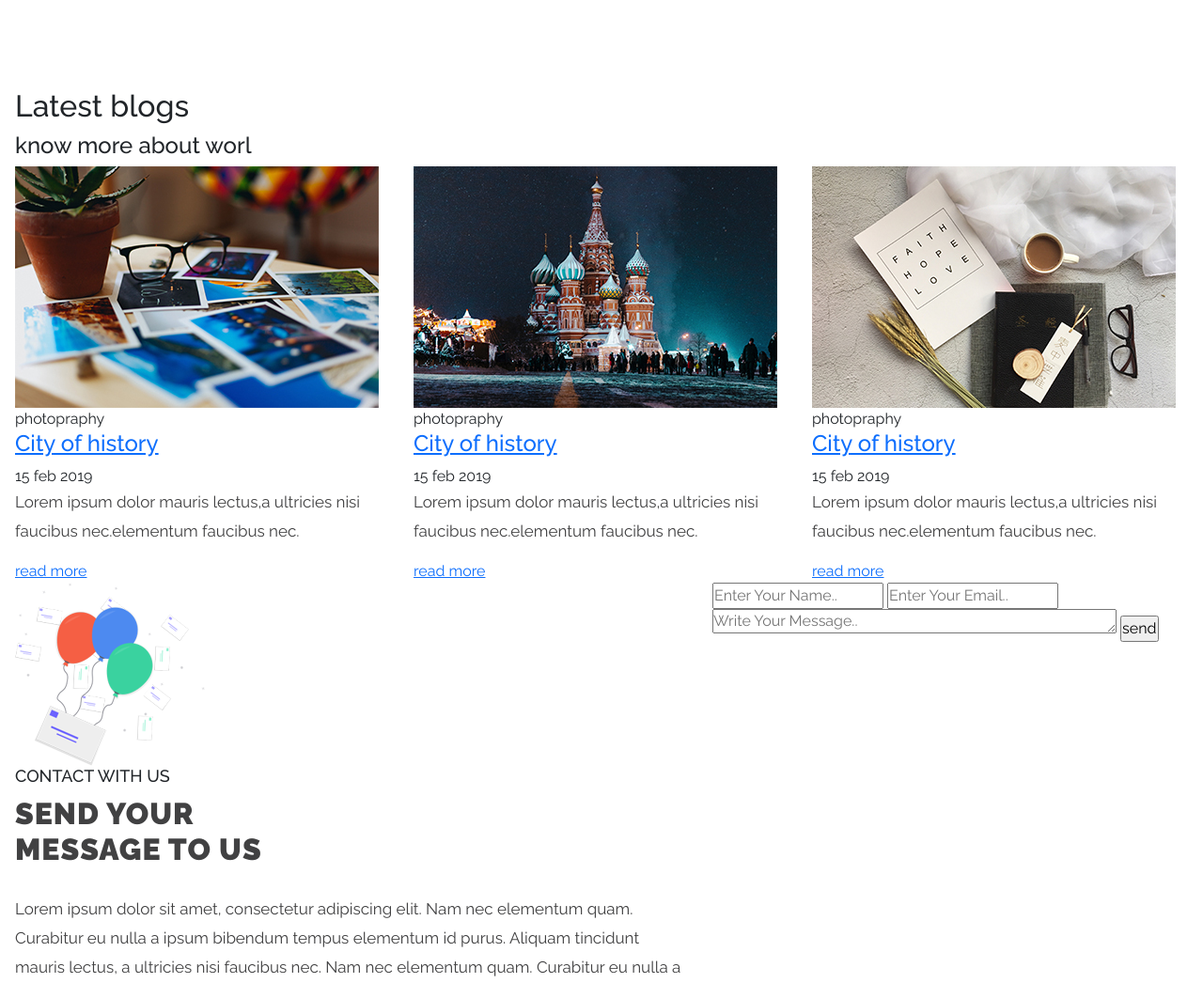
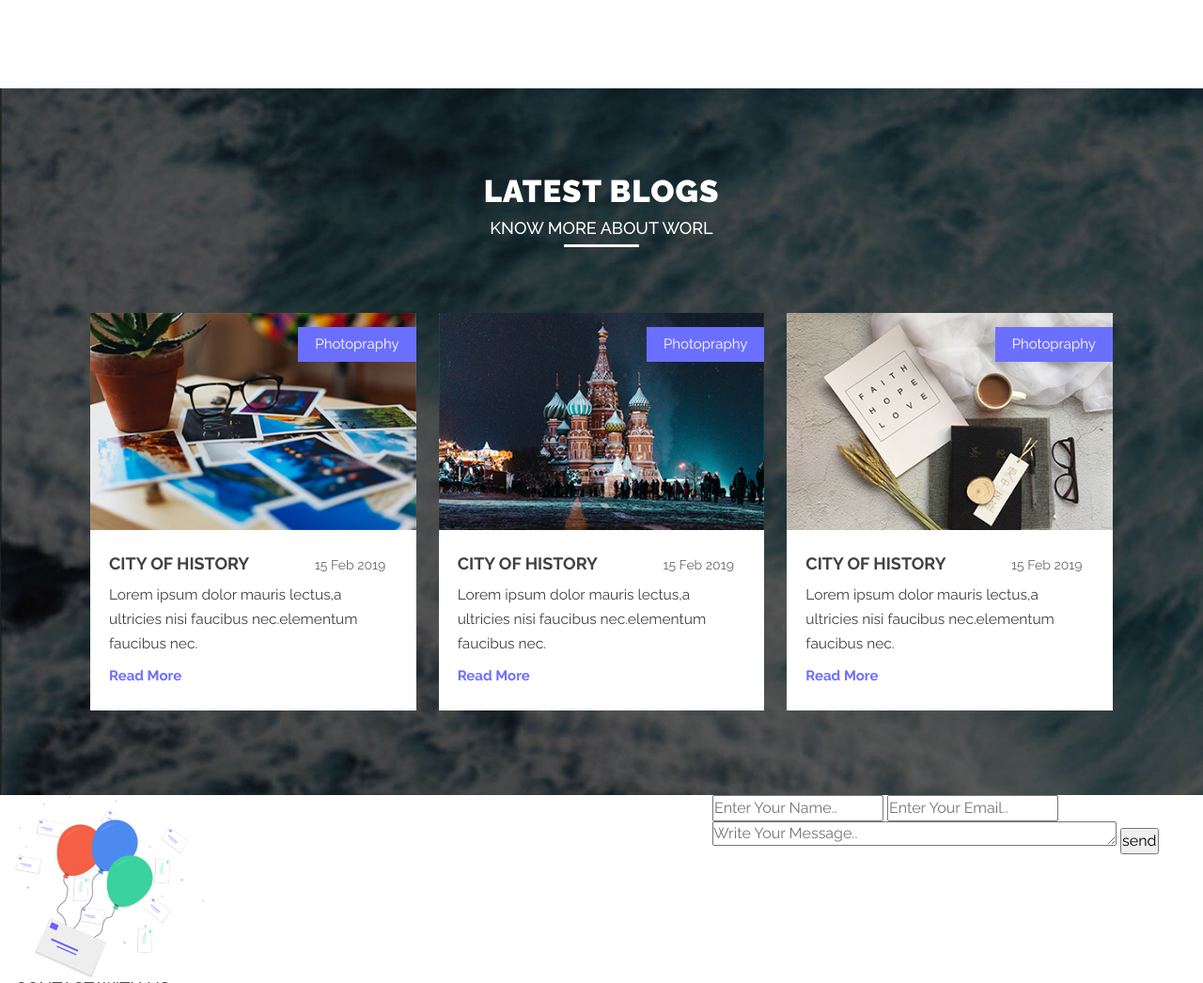
Before and after one commit to subarnasabirah/bootstrap5landingpage, a website: page index.html in a window 1280 px wide. Shown: the part 6149-7195 px from the top of the page at 94% size. Drawn offline with Linux system fonts and the light colour scheme.

Commit message:
blog area completed

```diff
--- a/scss/abstracts/_variables.scss
+++ b/scss/abstracts/_variables.scss
@@ -53,3 +53,4 @@ $light-color: #edeaea;
 $light-blue: #353899;
 $blu-color: #686ab3;
 $contnt-bg-color: #F9F9FF;
+$spn-text-color: #686868;
--- a/scss/pages/_home.scss
+++ b/scss/pages/_home.scss
@@ -5,3 +5,4 @@
 @import 'home/counter';
 @import 'home/team';
 @import 'home/testim';
+@import 'home/blog';
--- /dev/null
+++ b/scss/pages/home/_blog.scss
@@ -0,0 +1,150 @@
+.latest-blog-area{
+    padding: 90px 80px;
+    background-image: url('../img/blog/blog-bg.jpg');
+}
+
+.blog-heading{
+    text-align-last: center;
+    display: inline-block;
+    margin: auto;
+    h2{
+        font-weight: 900;
+        font-size: 33px;
+        letter-spacing: 1px;
+        text-transform: uppercase;
+        color: $white-color;
+    }
+    h4{
+        position: relative;
+        display: inline-block;
+        text-transform: uppercase;
+        color: $white-color;
+        font-size: 18px;
+        margin-bottom: 80px;
+    }
+    h4::before{
+        position: absolute;
+        content: "";
+        width: 80px;
+        height: 3px;
+        background-color: $white-color;
+        left: 50%;
+        bottom: -10px;
+        @include transition (.5s);
+        @include transform (translateX(-50%));
+
+    }
+
+}
+.single-blog{
+    background-color: $white-color;
+    overflow: hidden;
+    .blog-image{
+        position: relative;
+        overflow: hidden;
+        img{
+            @include transition (.7s);
+            width: 100%;
+        }
+        img:hover{
+            @include transform (scale(1.1));
+
+        }
+    }
+
+}
+
+.intro-text-blog{
+    position: absolute;
+    left: 0%;
+    top: 25%;
+    margin: auto;
+    right: 0;
+    text-align: center;
+}
+
+.blog-tag{
+    position: absolute;
+    top: 15px;
+    right: 0;
+    span{
+        background-color: $bg-color;
+        padding: 7px 18px;
+        color: $white-color;
+        text-transform: capitalize;
+        font-size: 15px;
+        display: block;
+        text-align: center;
+
+    }
+}
+
+.blog-content{
+    padding: 20px 20px 25px 20px;
+    p{
+        font-size: 15.5px;
+        line-height: 26px;
+        margin-bottom: 0;
+    }
+    a{
+        text-decoration: none;
+
+    }
+}
+
+
+.blog-content-heading{
+    display: inline-block;
+    width: 70%;
+    h4{
+        a{
+            font-size: 18px;
+            color: $title-color;
+            text-transform: uppercase;
+            font-weight: 700;
+            text-decoration: none;
+        }
+    }
+    a{
+        text-decoration: none;
+    }
+}
+
+.blog-date{
+    display: inline-block;
+    width: 28%;
+    span{
+        font-size: 14px;
+        color: $spn-text-color;
+        text-transform: capitalize;
+        display: block;
+    }
+}
+
+.blog-readmore-btn{
+    text-transform: capitalize;
+    display: inline-block;
+    font-size: 15px;
+    font-weight: 700;
+    color: $bg-color;
+    position: relative;
+    margin-top: 10px;
+    &::before{
+        position: absolute;
+        content: "";
+        width: 0;
+        height: 2px;
+        background-color: $bg-color;
+        left: 0;
+        @include transition (.5s);
+        bottom: -5px;
+        opacity: 0;
+        visibility: hidden;
+
+    }
+    &:hover::before{
+        width: 50px;
+        opacity: 1;
+        visibility: visible;
+    }
+}
```
Also changed, not shown: css/main.css.
